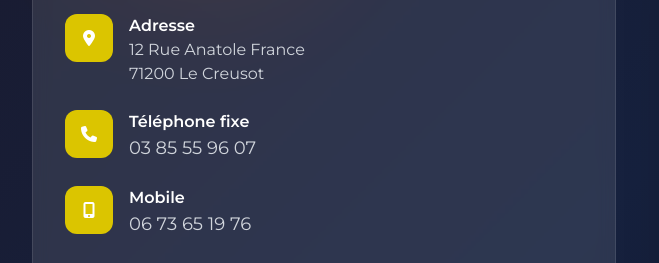
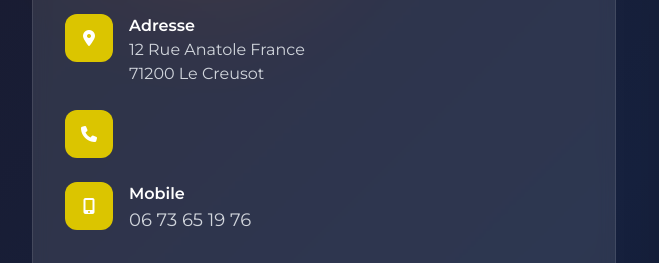
Before and after one commit to Casifox/sportonic, a plain HTML site: page index.html in a window 1280 px wide. Shown: the part 9793-10056 px from the top of the page, 0-659 px from the left. Drawn offline with nearby package versions, Linux system fonts and the light colour scheme.

Commit message:
Update index.html

```diff
--- a/index.html
+++ b/index.html
@@ -936,10 +936,6 @@
                                 <div class="w-12 h-12 accent-gradient rounded-xl flex items-center justify-center flex-shrink-0">
                                     <i class="fas fa-phone text-white"></i>
                                 </div>
-                                <div>
-                                    <p class="text-white font-semibold">Téléphone fixe</p>
-                                    <a href="tel:0385559607" class="text-gray-300 hover:text-orange-400 transition text-lg">03 85 55 96 07</a>
-                                </div>
                             </div>
 
                             <div class="flex items-start space-x-4">
```
